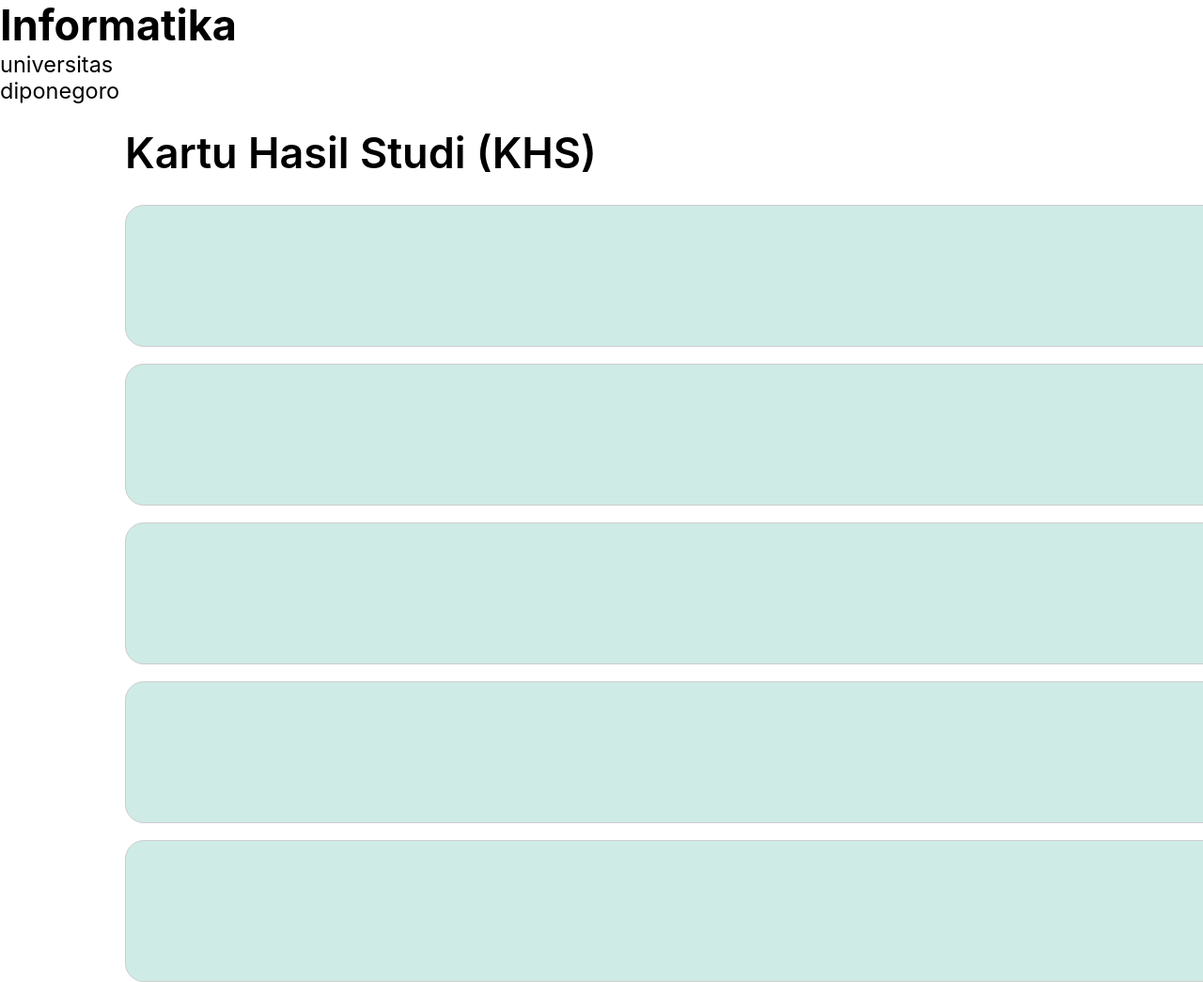
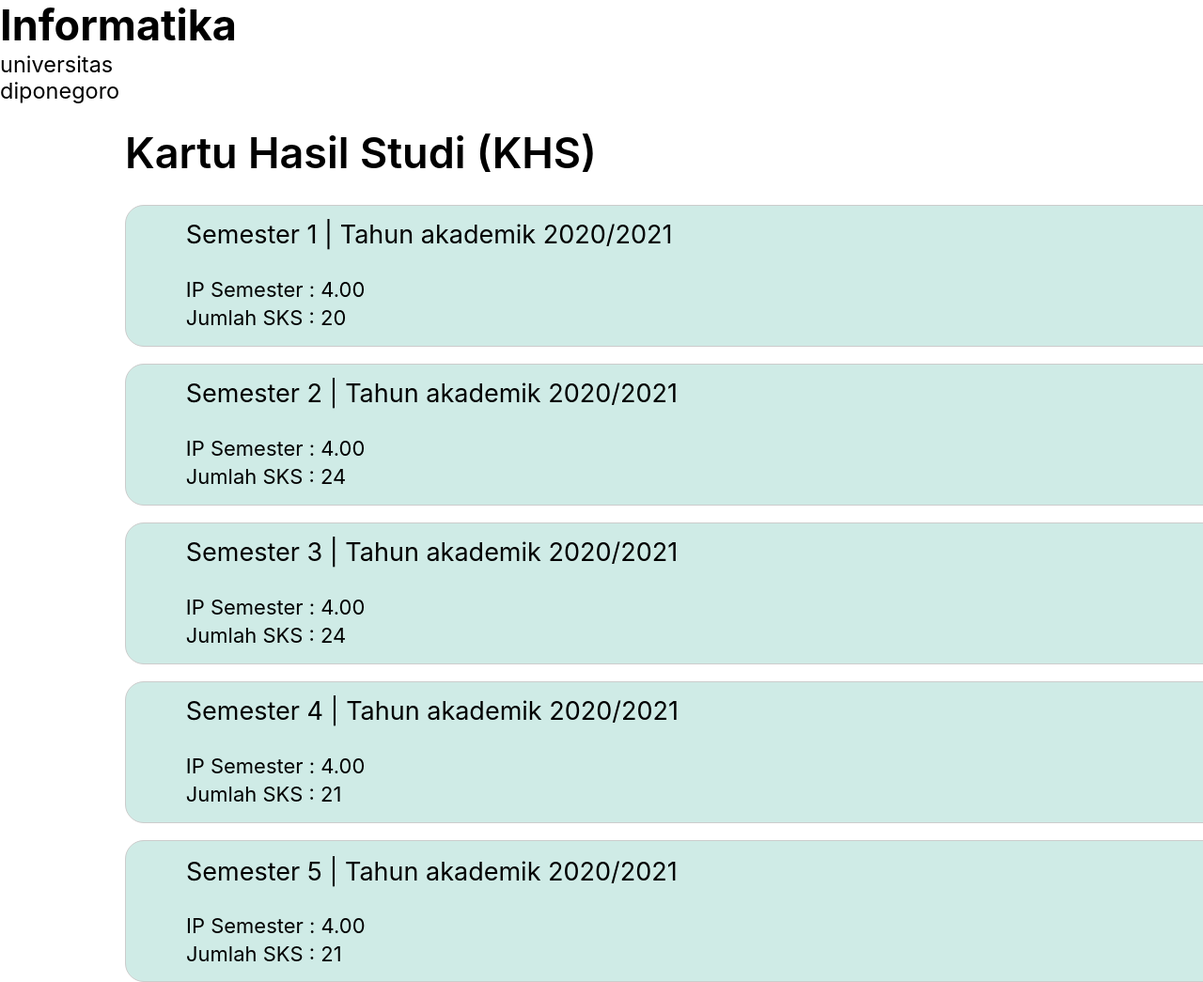
Before and after one commit to renyaw/PPLGes, a PHP site: page /srs4.html in a window 1280 px wide; the page is wider, and only the part inside the window is pictured. Shown: that part at 94% size. Run offline with PHP 8.4, Linux system fonts and the light colour scheme.

Commit message:
srs4 html css
edit srs4 html css

```diff
--- a/srs4.css
+++ b/srs4.css
@@ -109,3 +109,243 @@
     border: 1px solid #CCCCCC;
     border-radius: 20px;
 }
+
+.smt1{
+    position: absolute;
+    width: 660.26px;
+    height: 33px;
+    left: 197.76px;
+    top: 233px;
+
+    font-family: 'Inter';
+    font-style: normal;
+    font-weight: 400;
+    font-size: 27px;
+    line-height: 33px;
+    /* identical to box height */
+    color: #000000;
+}
+
+.smt2{
+    position: absolute;
+    width: 665.34px;
+    height: 33px;
+    left: 197.76px;
+    top: 402px;
+
+    font-family: 'Inter';
+    font-style: normal;
+    font-weight: 400;
+    font-size: 27px;
+    line-height: 33px;
+    /* identical to box height */
+    color: #000000;
+}
+
+.smt3{
+    position: absolute;
+    width: 665.34px;
+    height: 33px;
+    left: 197.76px;
+    top: 571px;
+
+    font-family: 'Inter';
+    font-style: normal;
+    font-weight: 400;
+    font-size: 27px;
+    line-height: 33px;
+    /* identical to box height */
+    color: #000000;
+}
+
+.smt4{
+    position: absolute;
+    width: 665.34px;
+    height: 33px;
+    left: 197.76px;
+    top: 740px;
+
+    font-family: 'Inter';
+    font-style: normal;
+    font-weight: 400;
+    font-size: 27px;
+    line-height: 33px;
+    /* identical to box height */
+    color: #000000;
+}
+
+.smt5{
+    position: absolute;
+    width: 665.34px;
+    height: 33px;
+    left: 198px;
+    top: 911px;
+
+    font-family: 'Inter';
+    font-style: normal;
+    font-weight: 400;
+    font-size: 27px;
+    line-height: 33px;
+    /* identical to box height */
+    color: #000000;
+}
+
+.ip1{
+    position: absolute;
+    width: 241.25px;
+    height: 27px;
+    left: 197.76px;
+    top: 295px;
+
+    font-family: 'Inter';
+    font-style: normal;
+    font-weight: 400;
+    font-size: 22px;
+    line-height: 27px;
+    /* identical to box height */
+    color: #000000;
+}
+
+.ip2{
+    position: absolute;
+    width: 241.25px;
+    height: 27px;
+    left: 197.76px;
+    top: 464px;
+
+    font-family: 'Inter';
+    font-style: normal;
+    font-weight: 400;
+    font-size: 22px;
+    line-height: 27px;
+    /* identical to box height */
+    color: #000000;
+}
+
+.ip3{
+    position: absolute;
+    width: 241.25px;
+    height: 27px;
+    left: 197.76px;
+    top: 633px;
+
+    font-family: 'Inter';
+    font-style: normal;
+    font-weight: 400;
+    font-size: 22px;
+    line-height: 27px;
+    /* identical to box height */
+    color: #000000;
+}
+
+.ip4{
+    position: absolute;
+    width: 241.25px;
+    height: 27px;
+    left: 197.76px;
+    top: 802px;
+
+    font-family: 'Inter';
+    font-style: normal;
+    font-weight: 400;
+    font-size: 22px;
+    line-height: 27px;
+    /* identical to box height */
+    color: #000000;
+}
+
+.ip5{
+    position: absolute;
+    width: 241.25px;
+    height: 27px;
+    left: 198px;
+    top: 972px;
+
+    font-family: 'Inter';
+    font-style: normal;
+    font-weight: 400;
+    font-size: 22px;
+    line-height: 27px;
+    /* identical to box height */
+    color: #000000;
+}
+
+.sks1{
+    position: absolute;
+    width: 214.58px;
+    height: 27px;
+    left: 197.76px;
+    top: 325px;
+
+    font-family: 'Inter';
+    font-style: normal;
+    font-weight: 400;
+    font-size: 22px;
+    line-height: 27px;
+    /* identical to box height */
+    color: #000000;
+}
+
+.sks2{
+    position: absolute;
+    width: 214.58px;
+    height: 27px;
+    left: 197.76px;
+    top: 494px;
+
+    font-family: 'Inter';
+    font-style: normal;
+    font-weight: 400;
+    font-size: 22px;
+    line-height: 27px;
+    /* identical to box height */
+    color: #000000;
+}
+
+.sks3{
+    position: absolute;
+    width: 214.58px;
+    height: 27px;
+    left: 197.76px;
+    top: 663px;
+
+    font-family: 'Inter';
+    font-style: normal;
+    font-weight: 400;
+    font-size: 22px;
+    line-height: 27px;
+    /* identical to box height */
+    color: #000000;
+}
+
+.sks4{
+    position: absolute;
+    width: 210.77px;
+    height: 27px;
+    left: 197.76px;
+    top: 832px;
+
+    font-family: 'Inter';
+    font-style: normal;
+    font-weight: 400;
+    font-size: 22px;
+    line-height: 27px;
+    /* identical to box height */
+    color: #000000;
+}
+
+.sks5{
+    position: absolute;
+    width: 210.77px;
+    height: 27px;
+    left: 198px;
+    top: 1002px;
+
+    font-family: 'Inter';
+    font-style: normal;
+    font-weight: 400;
+    font-size: 22px;
+    line-height: 27px;
+    /* identical to box height */
+    color: #000000;
+}
--- a/srs4.html
+++ b/srs4.html
@@ -18,7 +18,27 @@
         <rect class="khs4"></rect>
         <rect class="khs5"></rect>
     </div>
-
+    <div class="semester">
+        <p class="smt1">Semester 1 | Tahun akademik 2020/2021</p>
+        <p class="smt2">Semester 2 | Tahun akademik 2020/2021</p>
+        <p class="smt3">Semester 3 | Tahun akademik 2020/2021</p>
+        <p class="smt4">Semester 4 | Tahun akademik 2020/2021</p>
+        <p class="smt5">Semester 5 | Tahun akademik 2020/2021</p>
+    </div>
+    <div class="ip">
+        <p class="ip1">IP Semester : 4.00</p>
+        <p class="ip2">IP Semester : 4.00</p>
+        <p class="ip3">IP Semester : 4.00</p>
+        <p class="ip4">IP Semester : 4.00</p>
+        <p class="ip5">IP Semester : 4.00</p>
+    </div>
+    <div class="sks">
+        <p class="sks1">Jumlah SKS : 20</p>
+        <p class="sks2">Jumlah SKS : 24</p>
+        <p class="sks3">Jumlah SKS : 24</p>
+        <p class="sks4">Jumlah SKS : 21</p>
+        <p class="sks5">Jumlah SKS : 21</p>
+    </div>
     <p class="khs">Kartu Hasil Studi (KHS)</p>
     <script src="https://cdn.jsdelivr.net/npm/bootstrap@5.2.1/dist/js/bootstrap.bundle.min.js" integrity="sha384-u1OknCvxWvY5kfmNBILK2hRnQC3Pr17a+RTT6rIHI7NnikvbZlHgTPOOmMi466C8" crossorigin="anonymous"></script>
 </body>
```
